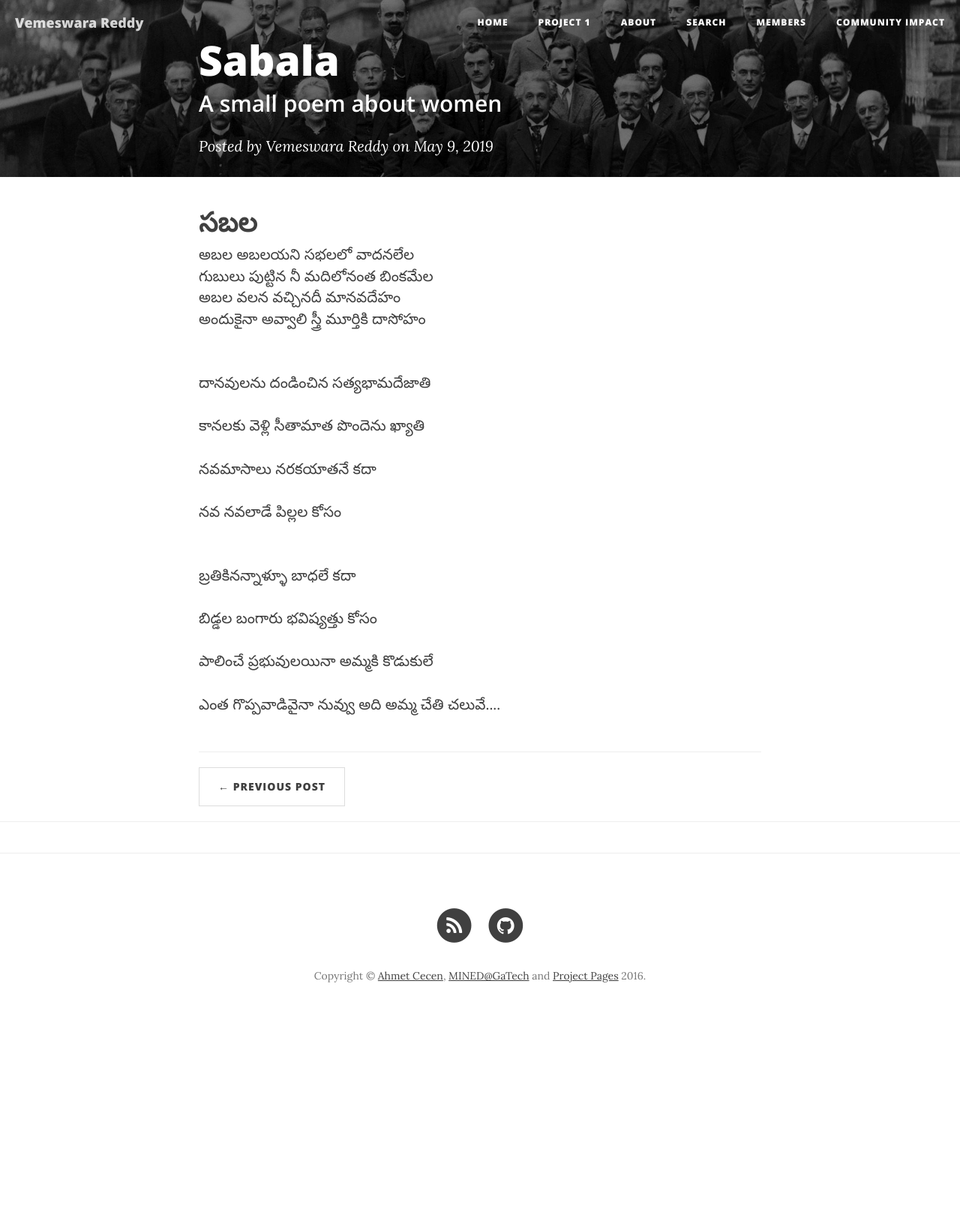
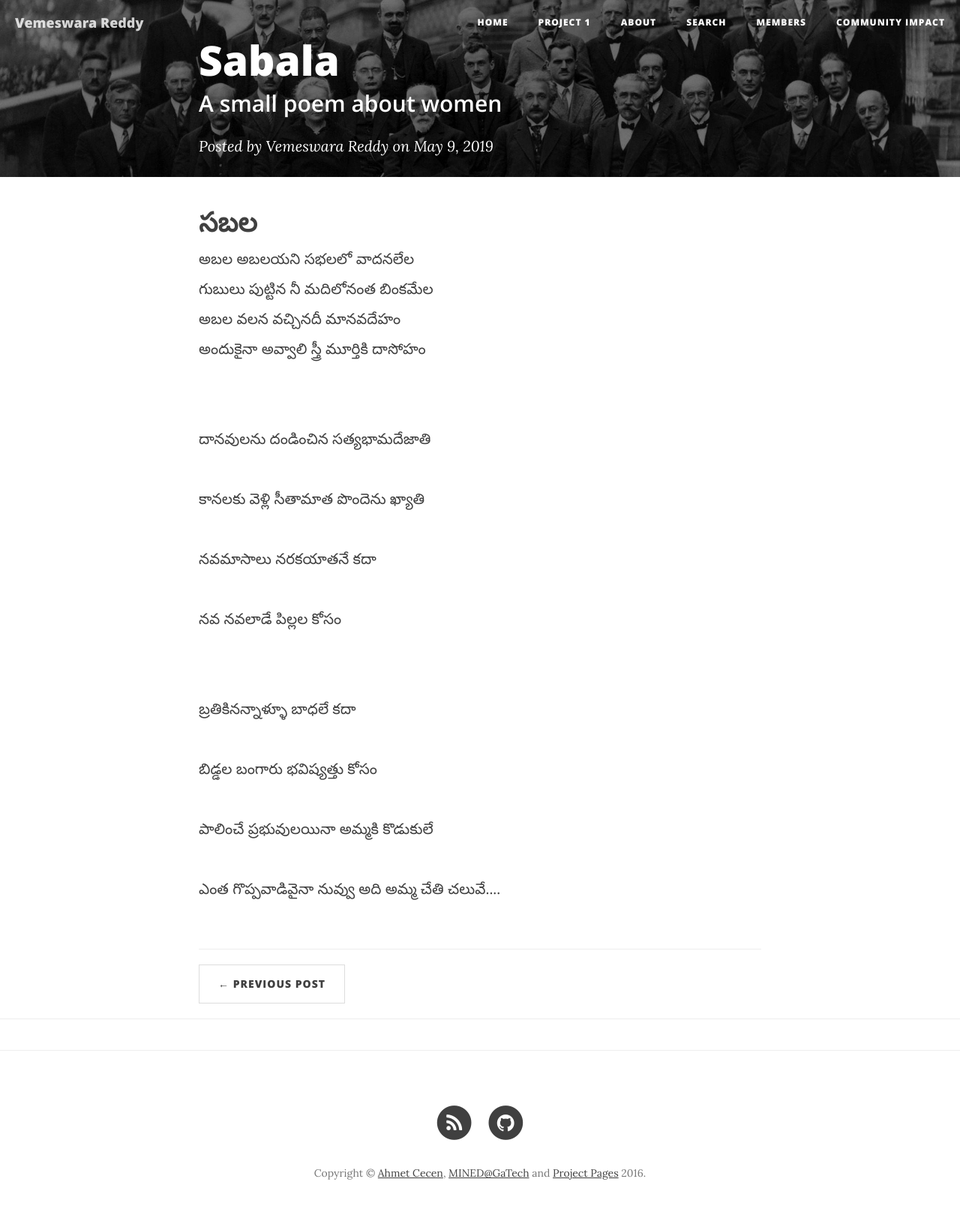
Before and after one commit to sivakrishna1777/sivakrishna1777.github.io, a Jekyll site: the page built from _posts/2019-05-09-sabala.markdown, in a window 1280 px wide. Shown: the whole page at 75% size. Built offline with Jekyll 4.4.1, drawn with Linux system fonts in a browser that asks for light colours; nearby versions of some CDN libraries; comment, search, counter and statistics services are not loaded; before the commit the page ends 1377 px from its top, so only the background shows below that.

Commit message:
Update 2019-05-09-sabala.markdown

```diff
--- a/_posts/2019-05-09-sabala.markdown
+++ b/_posts/2019-05-09-sabala.markdown
@@ -7,7 +7,7 @@ subtitle:  	A small poem about women
 category:  project1
 ---
 # సబల
-<div dir="ltr" style="text-align: left;line-height:1.428" trbidi="on">
+<div dir="ltr" style="text-align: left;line-height:2" trbidi="on">
 అబల అబలయని సభలలో వాదనలేల <br />
 గుబులు పుట్టిన నీ మదిలోనంత బింకమేల<br />
 అబల వలన వచ్చినదీ మానవదేహం <br />
```
